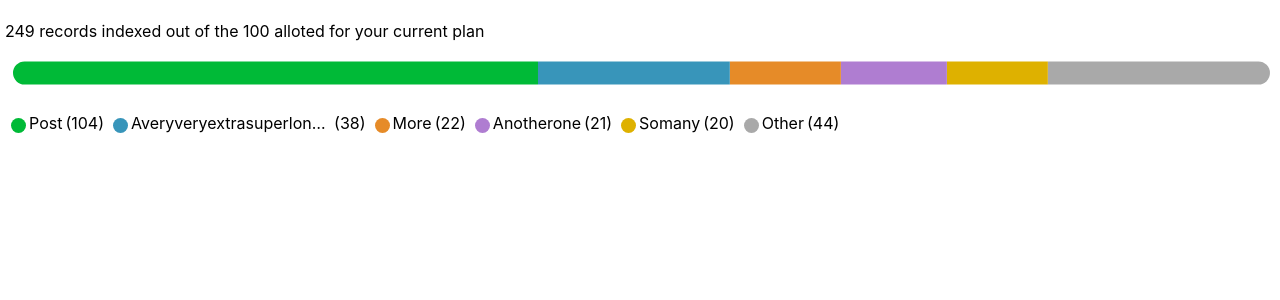
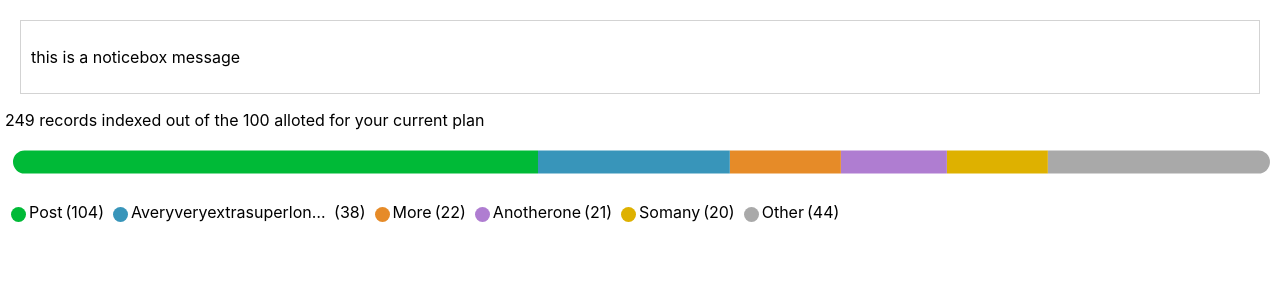
Before and after one commit to annacmc/records-meter, a React (Create React App) app: page / in a window 1280 px wide. Shown: the top 300 px of the page. Built offline with nearby package versions, Linux system fonts and the light colour scheme.

Commit message:
add basic structure for notice box & messages

```diff
--- a/src/App.css
+++ b/src/App.css
@@ -20,6 +20,7 @@ main {
   list-style:none;
   display: inline;
   display:inline-block;
+
 }
 
 ul.chartLegend {
@@ -39,3 +40,9 @@ ul.chartLegend {
   text-overflow: ellipsis;
   display:inherit;
 }
+
+.noticeBox {
+  border: solid .5px lightgrey;
+  padding: 10px 10px;
+  margin: 15px;
+}
--- a/src/App.js
+++ b/src/App.js
@@ -4,20 +4,20 @@ import getFeeds from "./lib/getFeeds.js";
 import getData from "./lib/getData.js";
 import { BarChart } from "./components/BarChart";
 import { RecordCount } from "./components/RecordCount";
-
+import { NoticeBox } from "./components/NoticeBox";
 
 class App extends React.Component {
   constructor(props) {
     super(props);
     this.state = {
-      feed: getFeeds(getData().data,getData().planInfo)
-      // feed: getFeeds("a",getData().planInfo)
+      feed: getFeeds(getData().data, getData().planInfo),
     };
   }
 
   render() {
     return (
       <main>
+        <NoticeBox noticeMessage="this is a noticebox message"></NoticeBox>
         <RecordCount
           recordCount={this.state.feed.recordCount}
           planRecordLimit={this.state.feed.tier}
--- a/src/components/BarChart.js
+++ b/src/components/BarChart.js
@@ -74,6 +74,7 @@ export class BarChart extends React.Component {
       <div className="chartContainer">
         <canvas ref={this.canvasRef} />
         <ul className="chartLegend">
+
           {this.state?.legendItems.length > 0 &&
             this.state.legendItems.map((item) => {
               return (
@@ -89,7 +90,7 @@ export class BarChart extends React.Component {
               );
             })}
         </ul>
-      </div>
+        </div>
     );
   }
 }
--- /dev/null
+++ b/src/components/NoticeBox.js
@@ -0,0 +1,34 @@
+
+
+// Handle users who are currently over their record limitIf a user has paid for a 1000 record tier,
+// and they currently have 1200 records, then:
+
+// the chart should not melt/explode and still display the correct breakdown
+// we should show the user a nudge that they'll be upgraded for their next billing cycle
+
+
+// Handle users who don't have any records at all
+
+// For users who don't have any records at all (but indexing is completed),
+// we could either show an empty bar or a custom message.
+
+// In any case, let's make sure the chart still renders correctly when no data is provided.
+
+// Handle a site that hasn't been indexed yet
+
+// If there's no indexing date and no records, the site probably hasn't been indexed yet
+// and we should show different messaging to the user indicating that they should wait for indexing to complete.
+
+import React from "react";
+
+export function NoticeBox(props) {
+  return (
+    <div className = 'noticeBox'>
+      {props.noticeMessage && (
+        <p>
+          {props.noticeMessage}
+        </p>
+      )}
+    </div>
+  );
+}
--- a/src/lib/getData.js
+++ b/src/lib/getData.js
@@ -15,6 +15,9 @@ export default function getData() {
           andthenmore: 6,
           somany: 20,
         },
+        //         post_count: 0,
+        // post_type_breakdown: {
+        // },
       };
 
      const planInfo = {
```
Also changed, not shown: src/lib/getFeeds.js.
